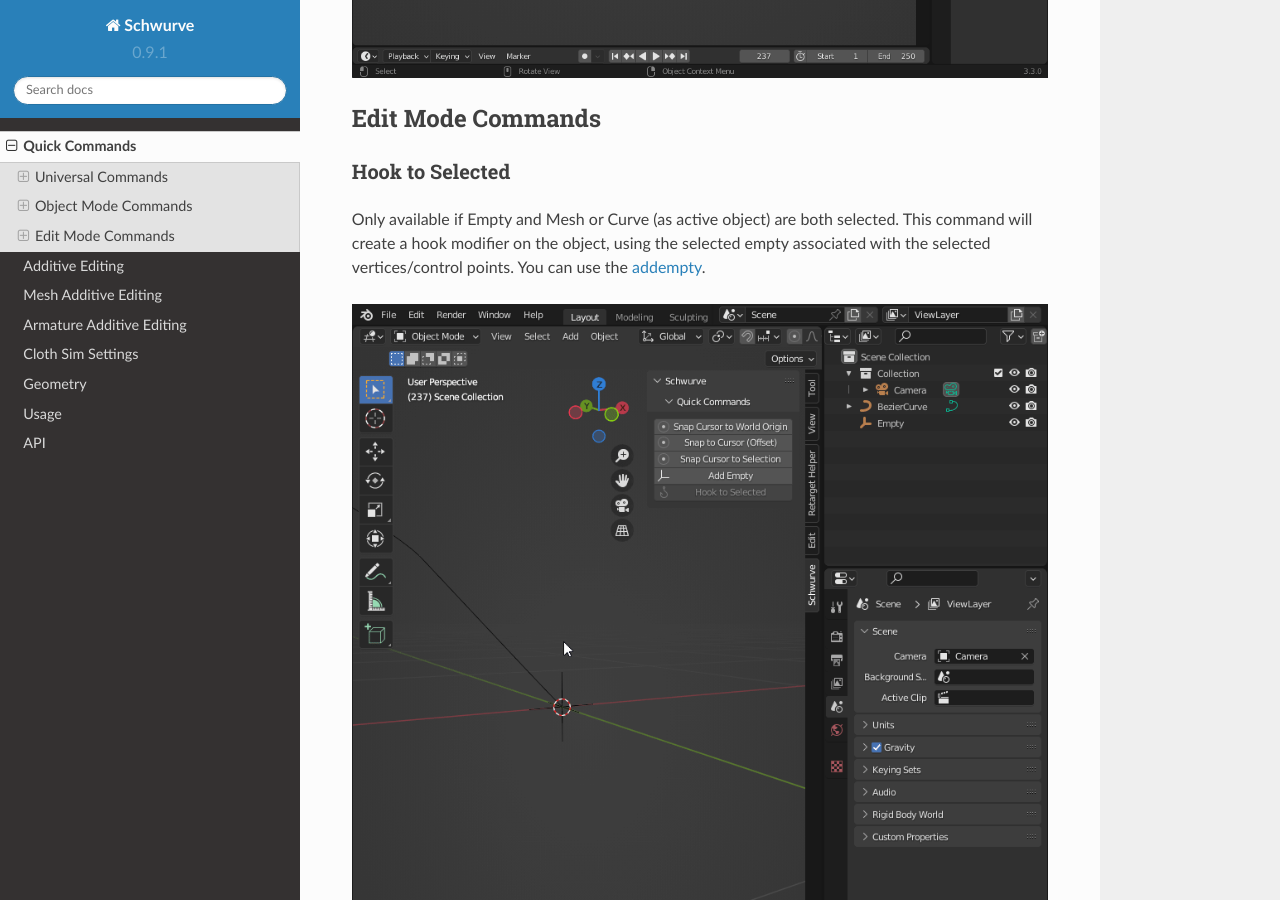
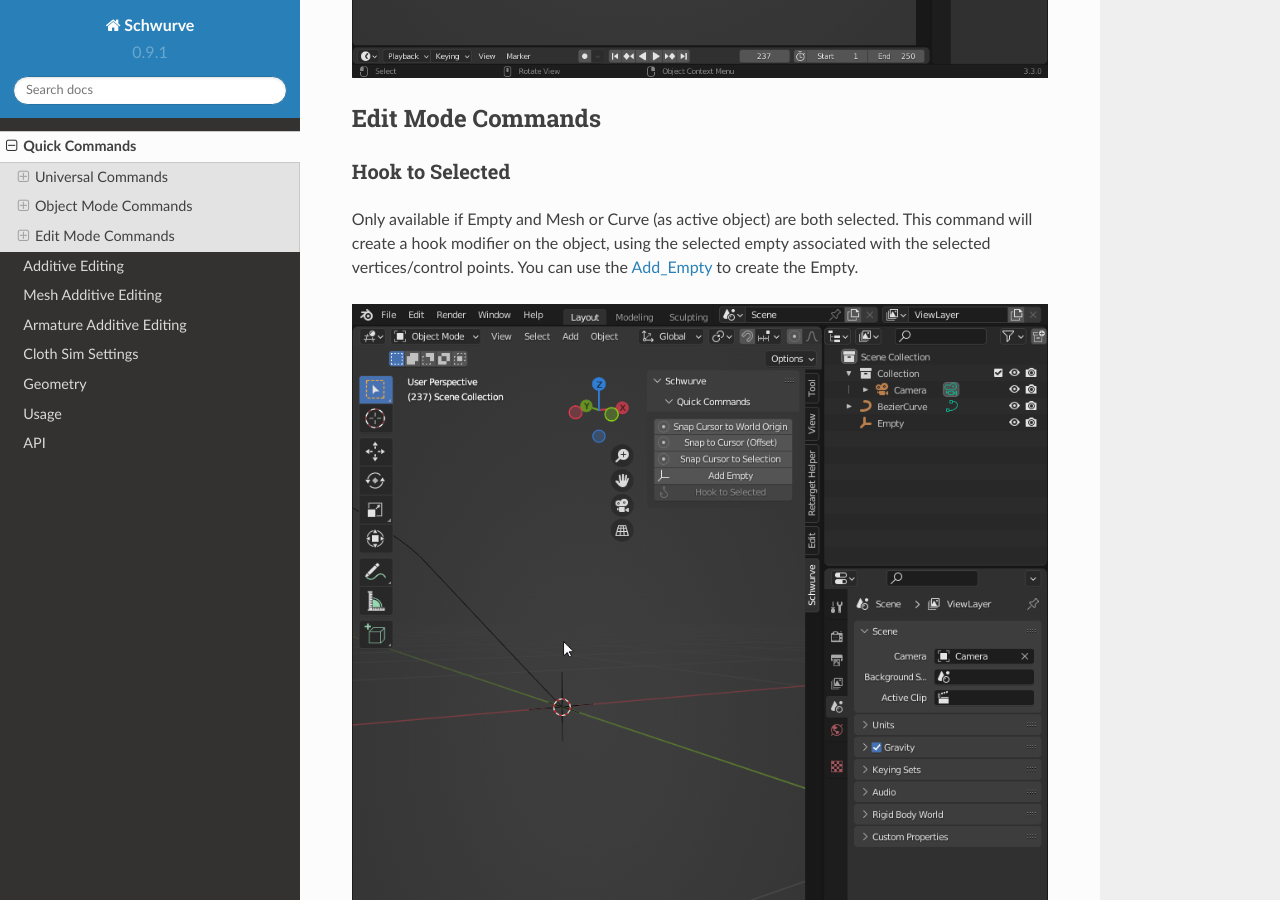
Before and after one commit to Ayjent/SchwurveTest, a Sphinx documentation site: the page built from docs/source/quick_commands.rst, in a window 1280 px wide and 900 px high, scrolled down 3326 px. Built offline with Sphinx 7.4.7 and the Read the Docs theme 2.0.0, drawn with Linux system fonts in a browser that asks for light colours.

Commit message:
Update quick_commands.rst

```diff
--- a/docs/source/quick_commands.rst
+++ b/docs/source/quick_commands.rst
@@ -29,12 +29,12 @@
 Object Mode Commands
 ====================
 
+.. _Add_Empty:
+
 Add Empty
 ^^^^^^^^^
 
 Adds an empty at cursor position
-
-.. _addempty:
 
 .. image:: ../_static/AddEmpty.gif
 
@@ -46,7 +46,7 @@
 
 Only available if Empty and Mesh or Curve (as active object) are both selected.
 This command will create a hook modifier on the object, using the selected empty associated with the
-selected vertices/control points.  You can use the `addempty`_.
+selected vertices/control points.  You can use the `Add_Empty`_ to create the Empty.
 
 .. image:: ../_static/Hook2Selected.gif
 
```
